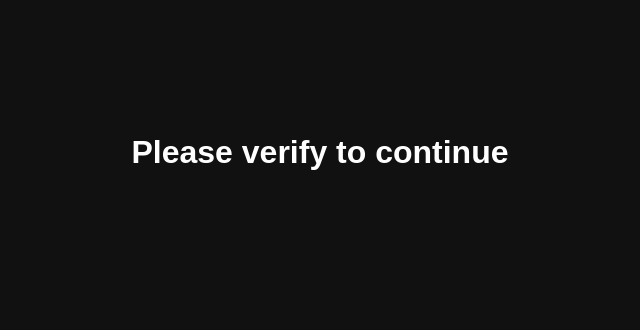
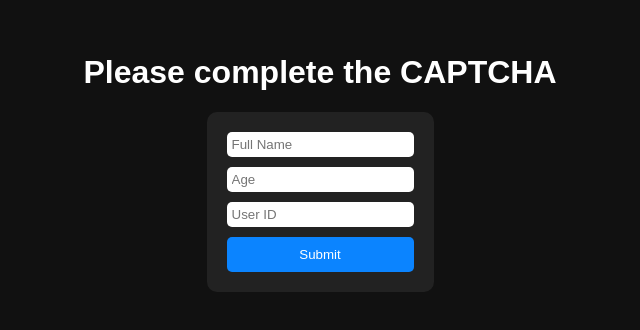
Before and after one commit to bruhimgaming/bruhimgaming.github.io, a plain HTML site: page index.html in a window 1280 px wide. Shown: the part 246-576 px from the top of the page, without its empty margins (320-960 px from the left). Drawn offline with Linux system fonts and the light colour scheme.

Commit message:
Update index.html

```diff
--- a/index.html
+++ b/index.html
@@ -2,7 +2,7 @@
 <html lang="en">
 <head>
   <meta charset="utf-8">
-  <title>Nyan website captcha</title>
+  <title>Nyan website</title>
   <script src="https://www.google.com/recaptcha/api.js" async defer></script>
   <style>
     body {
@@ -15,20 +15,48 @@
       color: white;
       font-family: sans-serif;
     }
-    .g-recaptcha { margin-top: 20px; }
+    form {
+      display: flex;
+      flex-direction: column;
+      gap: 10px;
+      background: #222;
+      padding: 20px;
+      border-radius: 10px;
+    }
+    input {
+      padding: 5px;
+      border-radius: 5px;
+      border: none;
+    }
+    button {
+      padding: 10px;
+      border: none;
+      border-radius: 5px;
+      background: #0b84ff;
+      color: white;
+      cursor: pointer;
+    }
   </style>
 </head>
 <body>
-  <h1>Please verify to continue</h1>
+  <h1>Please complete the CAPTCHA</h1>
 
-  <div class="g-recaptcha"
-       data-sitekey="6LeIxAcTAAAAAJcZVRqyHh71UMIEGNQ_MXjiZKhI"
-       data-callback="onCaptchaSuccess">
-  </div>
+  <form id="SampleRegistrationForm">
+    <input type="text" name="fullname" placeholder="Full Name">
+    <input type="text" name="age" placeholder="Age">
+    <input type="text" name="userid" placeholder="User ID">
+
+    <button class="g-recaptcha"
+            data-sitekey="6LeIxAcTAAAAAJcZVRqyHh71UMIEGNQ_MXjiZKhI"
+            data-callback="onCaptchaSuccess"
+            data-action="submit">
+      Submit
+    </button>
+  </form>
 
   <script>
-    function onCaptchaSuccess() {
-      // Redirect once captcha is solved
+    function onCaptchaSuccess(token) {
+      // Redirect to your Google Site after captcha is solved
       window.location.href = "https://sites.google.com/view/nyancorp/home?read_current=1";
     }
   </script>
```
